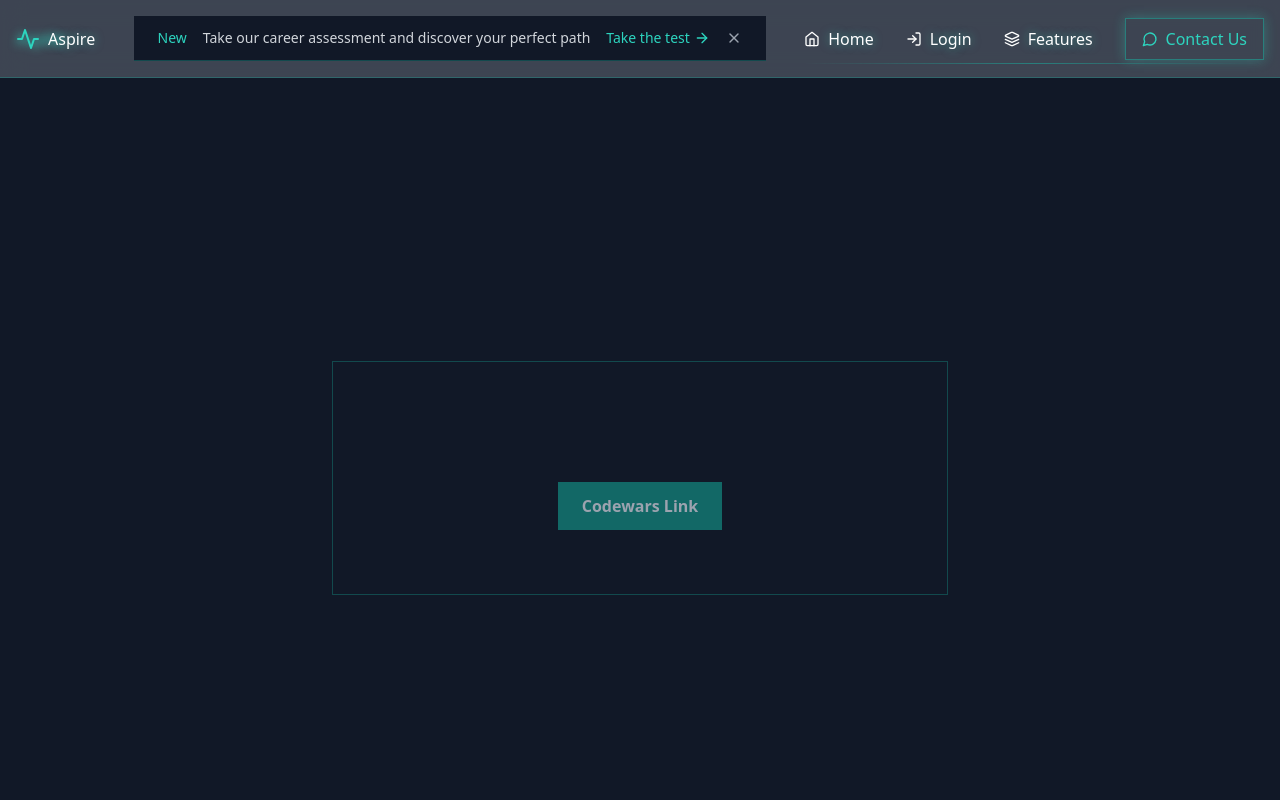
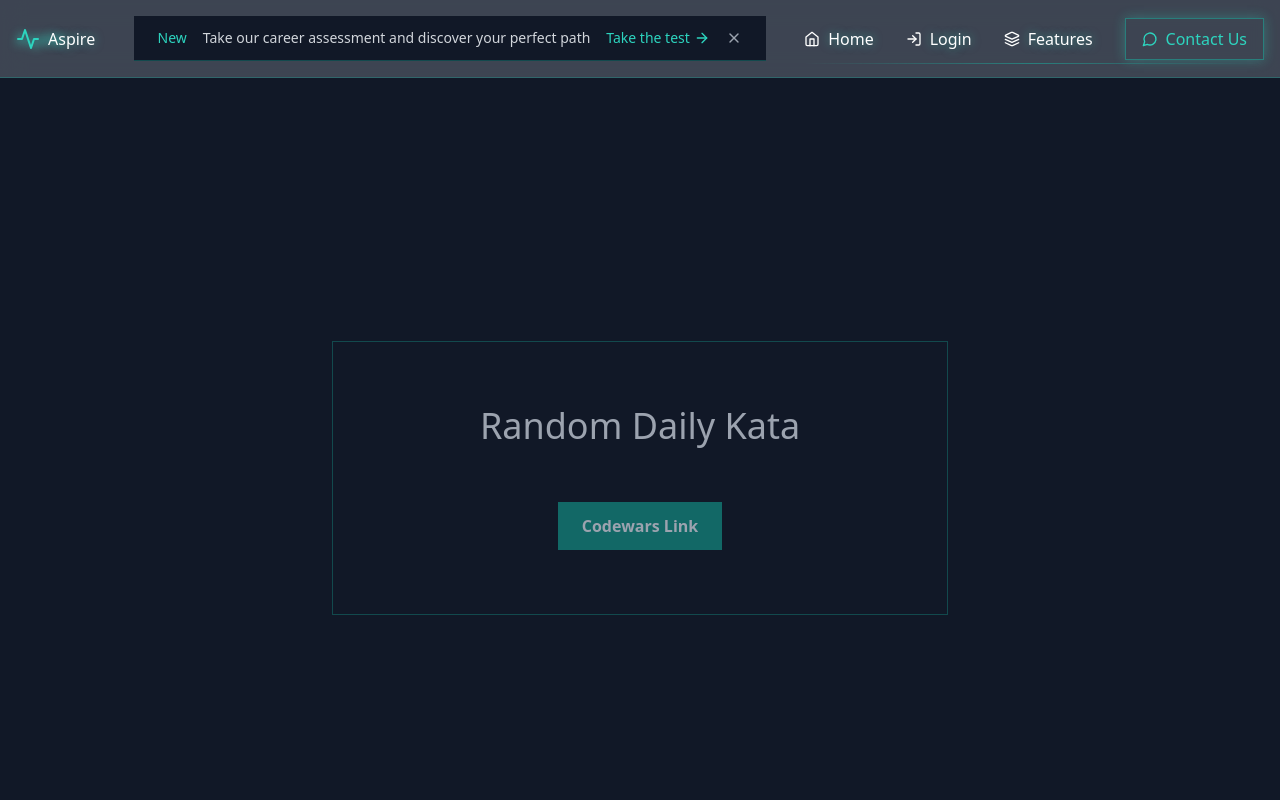
Before and after one commit to MadamLoki/career-aptitude-explorer, a React (Vite) app in the folder frontend/: page /skills in a window 1280 px wide. Shown: the top 800 px of the page. Built offline with nearby package versions, Linux system fonts and the light colour scheme; no server answers.

Commit message:
stucture

```diff
--- a/frontend/src/pages/Skills.tsx
+++ b/frontend/src/pages/Skills.tsx
@@ -67,7 +67,8 @@ function Skills() {
 				<div className="bg-grey-800/50 border border-teal-500/30 px-6 py-16 w-1/2 mx-auto">
 					{kata ? (
 						<div className="text-center text-gray-400">
-							<div className="my-14">{kata.name}</div>
+							<h1 className="text-4xl">Random Daily Kata</h1>
+							<div className="my-14 text-xl">{kata.name}</div>
 							<div>
 								<a href={kata.url} target="_blank" rel="noopener noreferrer">
 									<button className="hover:shadow-lg bg-teal-500/50 font-semibold border-teal-400 py-3 px-6">Codewars Link</button>
```
